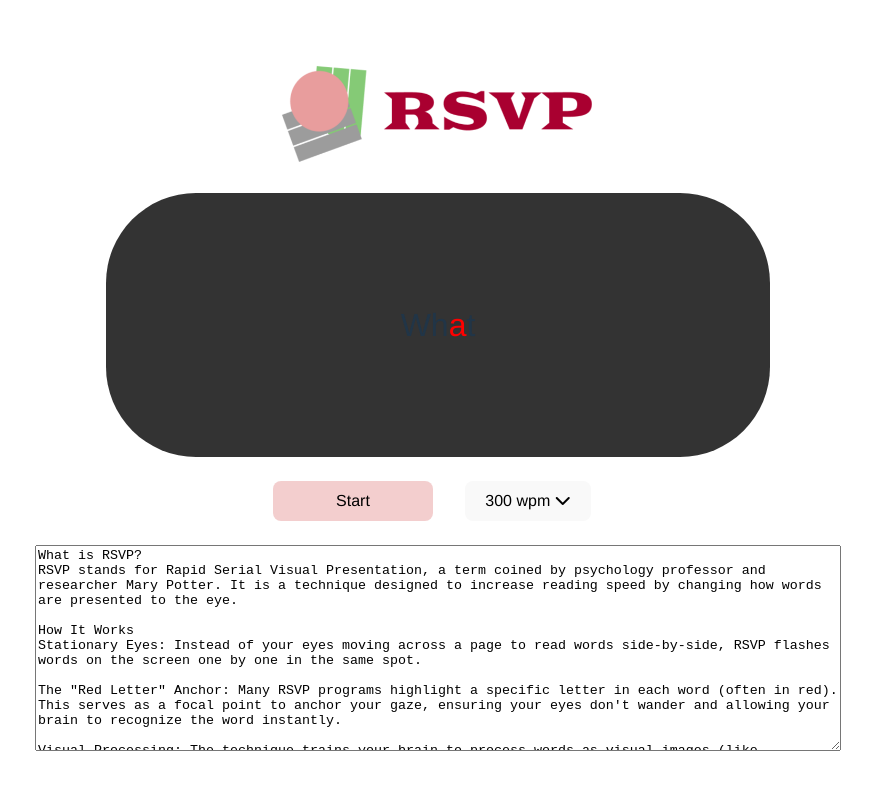
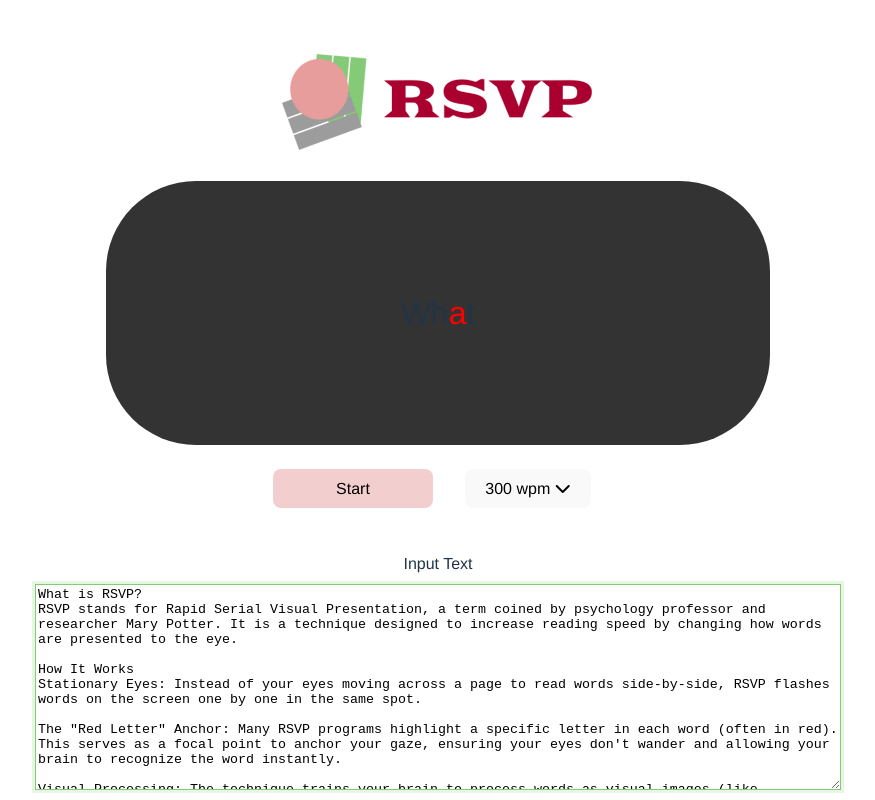
Before and after one commit to rachelannec/RSVP, a React (Vite) app: page / in a window 1280 px wide. Shown: the whole page, without its empty margins (202-1077 px from the left). Built offline with nearby package versions, Linux system fonts and the light colour scheme; a web font is replaced by a local one.

Commit message:
Add TextHighlighter component and update styles for text area

```diff
--- a/src/App.css
+++ b/src/App.css
@@ -86,13 +86,6 @@
   margin: 0 auto;
 }
 
-.text-area {
-  width: 800px;
-  height: 200px;
-  z-index: -1;
-
-}
-
 @media (max-width: 767px) {
   .card {
     width: 80%;
--- a/src/App.tsx
+++ b/src/App.tsx
@@ -2,6 +2,7 @@ import { useState, useEffect } from 'react';
 import rsvpLogo from '/logo.png';
 import './App.css'
 import SpeedSelector from './components/SpeedSelector';
+import TextHighlighter from './components/TextHighlighter';
 
 // const SAMPLE_TEXT = `'Di mo lang alam, naiisip kita Baka sakali lang maisip mo ako 'Di mo lang alam, hanggang sa gabi Inaasam makita kang muli`;
 
@@ -140,15 +141,17 @@ function App() {
         </div>
 
         <div className="input">
-          <textarea
-            value={text}
-            onChange={(e) => {
-              setText(e.target.value);
+          <TextHighlighter
+            text={text}
+            setText={setText}
+            words={words}
+            isPlaying={isPlaying}
+            currentIndex={index}
+            onEdit={() => {
+              setIsPlaying(false);
               setIndex(0);
-              setIsPlaying(false); // stop playing when user edits
+              setCountdown(null);
             }}
-            className='text-area'
-            placeholder='Paste your article here...'
           />
         </div>
       </div>
--- /dev/null
+++ b/src/components/TextHighlighter.tsx
@@ -0,0 +1,71 @@
+import React, {useEffect, useRef } from 'react';
+import '../styles/TextHighlighter.css';
+
+interface TextHighlighterProps {
+    text: string;
+    setText: (text: string) => void;
+    words: string[];
+    isPlaying: boolean;
+    currentIndex: number;
+    onEdit: () => void; // called when user types
+}
+
+const TextHighlighter: React.FC<TextHighlighterProps> = ({
+    text,
+    setText,
+    words,
+    isPlaying,
+    currentIndex,
+    onEdit
+}) => {
+    const activeWordRef = useRef<HTMLSpanElement>(null);
+
+    // auto scroll effect
+    useEffect(() => {
+        if(isPlaying && activeWordRef.current){
+            activeWordRef.current.scrollIntoView({
+                behavior: 'smooth',
+                block: 'center',
+            });
+        }
+    }, [currentIndex, isPlaying]);
+
+    return (
+        <div className="container">
+            <label>
+                {isPlaying ? "Reading... (Click to edit)" : "Input Text"}
+            </label>
+
+            {isPlaying ? (
+                // ----- view mode: highlighter text
+                <div
+                className="view-mode"
+                onClick={onEdit}
+                style={{ cursor: 'text' }}>
+                    {words.map((word, i) => (
+                        <span
+                        key={i}
+                        ref={i === currentIndex ? activeWordRef: null}
+                        className={i === currentIndex ? 'active-word' : ''}
+                        >
+                            {word}{" "}
+                        </span>
+                    ))}
+                </div>
+            ) : (
+                // ----- edit mode: textarea
+                <textarea
+                autoFocus
+                value={text}
+                onChange={(e) => {
+                    setText(e.target.value);
+                    onEdit(); // notify parent to reset index/stop playing
+                }}
+                className='text-area'
+                placeholder='Paste your article here...'></textarea>
+            )}
+        </div>
+    )
+}
+
+export default TextHighlighter;
--- /dev/null
+++ b/src/styles/TextHighlighter.css
@@ -0,0 +1,46 @@
+.container {
+    position: relative;
+    margin-top: 20px;
+}
+
+.container label {
+    display: block;
+    margin-bottom: 8px;
+}
+
+.text-area {
+    text-align: left;
+    width: 800px;
+    height: 200px;
+}
+
+/* --- SPECIFIC: The Active View Mode --- */
+.view-mode {
+    width: 800px;
+    height: 200px;
+    border-color: #85CA76;
+    background-color: #333;
+    overflow-y: auto;
+}
+
+/* --- SPECIFIC: The Text Area --- */
+.text-area:focus {
+    outline: none;
+    border-color: #85CA76; /* Green focus ring */
+    box-shadow: 0 0 0 3px rgba(133, 202, 118, 0.2); /* Soft green glow */
+}
+
+/* --- THE HIGHLIGHTED WORD --- */
+.active-word {
+    background-color: #85CA76;
+    color: white;
+    font-weight: bold;
+    padding: 2px 4px;
+    border-radius: 4px;
+}
+
+/* Non-active words (optional: dim them slightly) */
+.view-mode span:not(.active-word) {
+    opacity: 0.7;
+    transition: opacity 0.2s;
+}
```
